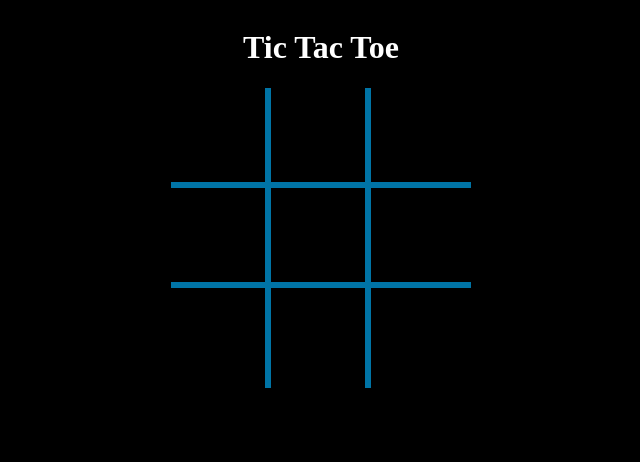
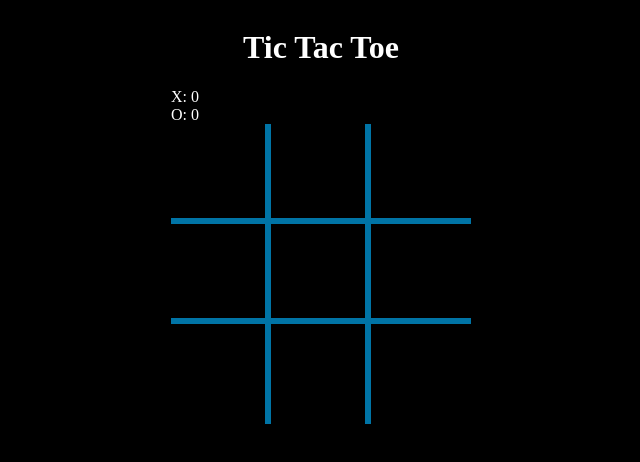
Before and after one commit to The-Nick-J/TicTacToe, a React app: page / in a window 1280 px wide. Shown: the top 462 px of the page, without its empty margins (319-959 px from the left). Built offline with nearby package versions, Linux system fonts and the light colour scheme.

Commit message:
ADDED SCORE TRACKER

```diff
--- /dev/null
+++ b/src/components/Score.jsx
@@ -0,0 +1,12 @@
+import React from "react";
+
+function Score({xScore, oScore}) {
+  return (
+    <div className="score">
+      <div className="score-x">X: {xScore}</div>
+      <div className="score-o"> O: {oScore}</div>
+    </div>
+  );
+}
+
+export default Score;
--- a/src/components/TicTacToe.jsx
+++ b/src/components/TicTacToe.jsx
@@ -3,6 +3,7 @@ import Board from './Board';
 import GameOver from './GameOver';
 import GameState from './GameState';
 import Reset from './Reset';
+import Score from './Score';
 
 //declaramos variables para ambos jugadores
 const PLAYER_X = "X";
@@ -85,6 +86,18 @@ const handleReset = () => {
   setPlayerTurn(PLAYER_X);
 }
 
+
+const [xScore, setXScore] = useState(0);
+const [oScore, setOScore] = useState(0);
+
+useEffect(() => {
+  if(gameState === GameState.playerXWins) {
+    setXScore(xScore => xScore + 1);
+  } else if (gameState === GameState.playerOWins) {
+    setOScore(oScore => oScore + 1);
+  }
+}, [gameState]);
+
 // declaramos un efecto para verificar si hay un ganador
 useEffect(() => {
   checkWinner(tiles, setGameState);
@@ -96,9 +109,11 @@ useEffect(() => {
     // retornamos el tablero, el estado del juego y el ganador
     <div>
       <h1>Tic Tac Toe</h1>
+      <Score xScore={xScore} oScore={oScore} />
       <Board playerTurn={playerTurn} tiles={tiles} onTileClick={handleTileClick}/>
       <GameOver gameState={gameState} />
       <Reset gameState={gameState} onReset={handleReset} />
+
     </div>
   )
 }
```
